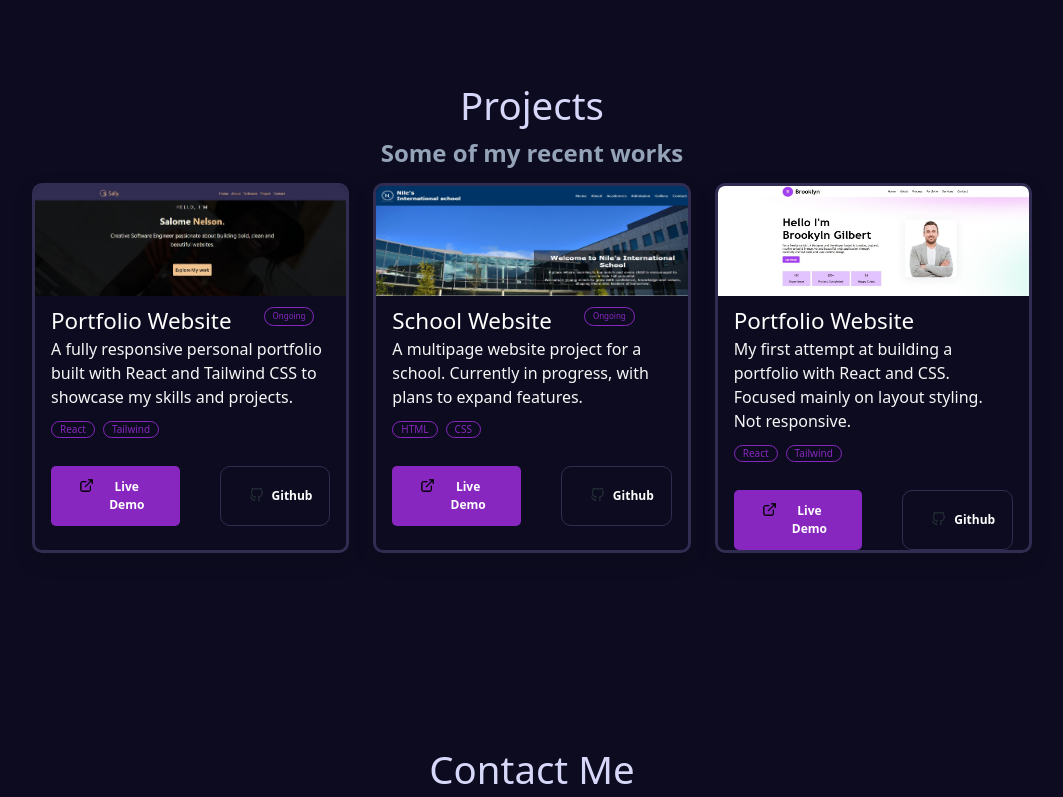
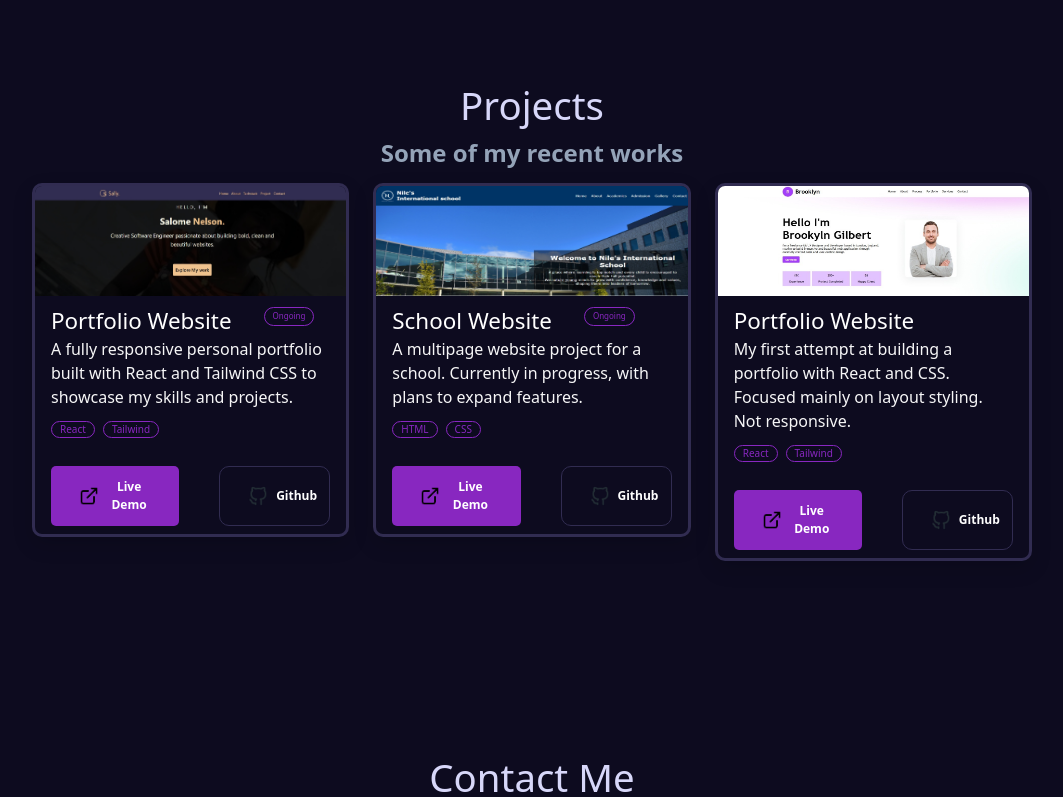
Before and after one commit to Salomenelson/new-portfolio, a React (Vite) app: page / in a window 1280 px wide. Shown: the part 2000-2797 px from the top of the page, without its empty margins (108-1171 px from the left). Built offline with nearby package versions, Linux system fonts and the light colour scheme.

Commit message:
Added a button

```diff
--- a/src/components/Button.jsx
+++ b/src/components/Button.jsx
@@ -4,8 +4,8 @@ export const Button = ({buttonTitle, background, color, border, icon}) =>{
     //  border:border || "none" is saying "if border isn't passed, default = none"
     return(
         <button className=" py-3 px-7 text-[#fff] rounded-[5px] font-semibold" style={{backgroundColor:background, color:color, border:border || "none"}}>
-           <div className="flex gap-2">
-                {icon?(<img className="w-[15px] h-[15px]" src={icon} alt="icon"/>) : null}
+           <div className="flex gap-2 items-center">
+                {icon?(<img className="w-[20px] h-[20px]" src={icon} alt="icon"/>) : null}
                 {buttonTitle}
             </div>
 
--- a/src/components/Projectcard.jsx
+++ b/src/components/Projectcard.jsx
@@ -3,7 +3,7 @@ import { Button } from "./Button"
 export const Projectcard = ({image, title, description, textcard, textcard1, textcard2})=>{
     return(
         <section>
-            <div className=" mb-5 w-[100%] h-[370px] border-[#312c51] border-3 rounded-[10px] shadow-[0_8px_20px_rgba(0,0,0,0.15)]">
+            <div className=" mb-5 w-[100%] h-fit pb-2 border-[#312c51] border-3 rounded-[10px] shadow-[0_8px_20px_rgba(0,0,0,0.15)]">
                 <div>
                     <img className="w-[100%] h-[110px] rounded-t-[7px]" src={image} alt="my project" />
                 </div>
```
